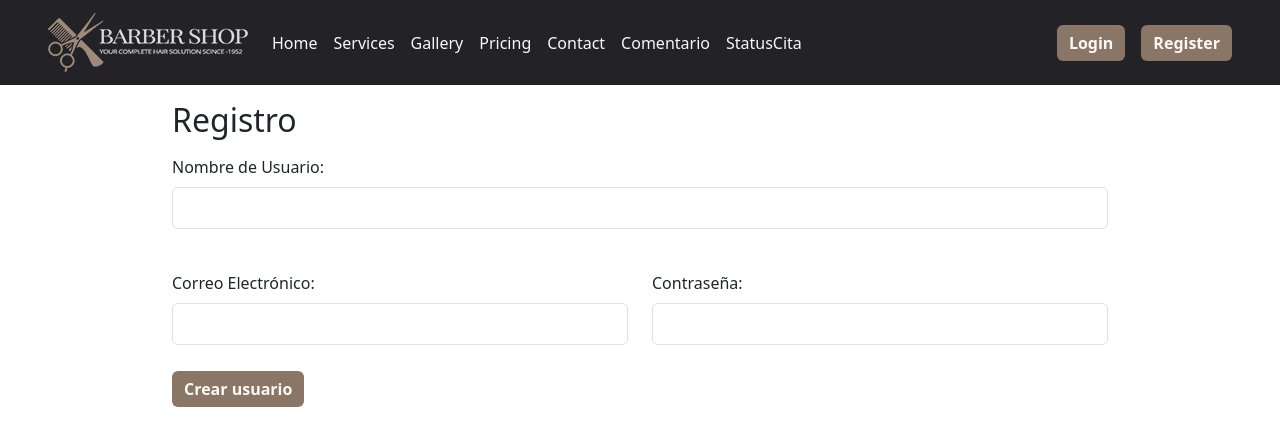
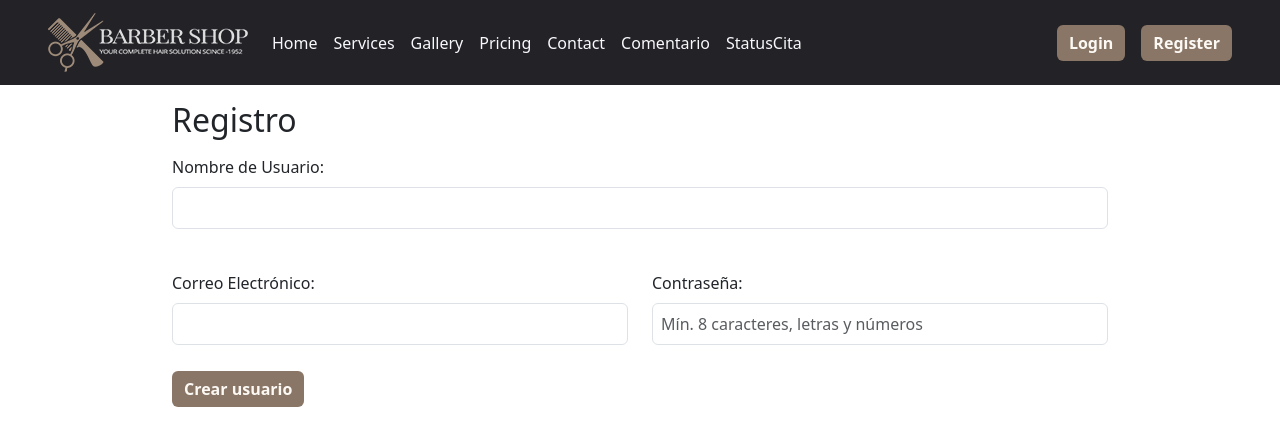
Before and after one commit to Osvaldo-1/Proyecto-Barber-Shop, a React (Create React App) app in the folder barbershop/: page /register in a window 1280 px wide. Shown: the top 446 px of the page. Built offline with nearby package versions, Linux system fonts and the light colour scheme.

Commit message:
validador de register

```diff
--- a/barbershop/src/pages/Adminhome.jsx
+++ b/barbershop/src/pages/Adminhome.jsx
@@ -5,7 +5,6 @@ import DashboardOverview from '../components/AdminDashboardOverview';
 import AppointmentsList from '../components/AdminAppointmentsList';
 import ServicesManagement from '../components/AdminServicesManagement';
 import UsersManagement from '../components/AdminUsersManagement';
-import Settings from '../components/AdminSettings';
 import CommentsManagement from '../components/AdminCommentsManagement';
 import AdminArticles from '../components/AdminArticles';
 
@@ -23,7 +22,6 @@ function Adminhome() {
             <AppointmentsList />
             <ServicesManagement />
             <UsersManagement />
-            <Settings />
             <CommentsManagement/>
             <AdminArticles />
           </Col>
--- a/barbershop/src/pages/Register.jsx
+++ b/barbershop/src/pages/Register.jsx
@@ -3,121 +3,156 @@ import { useNavigate } from 'react-router-dom';
 import { Form, Row, Col } from 'react-bootstrap';
 import Btn from '../components/Btn.jsx';
 import supabase from '../supabaseClient.js';
-import { useAuth } from "../context/AuthContext"; // Importamos el contexto
-import '../Styles/Register.css'; // Importa tu cliente de Supabase
+import { useAuth } from "../context/AuthContext";
+import '../Styles/Register.css';
+
+//–––  Expresiones regulares y constantes de validación ––––––––––––––––––
+const emailRegex   = /^[^\s@]+@[^\s@]+\.[^\s@]+$/;                       // formato e-mail simple
+const nameRegex = /^[A-Za-z0-9._-]{1,30}$/; // Letras, números, punto, guion y guion bajo (1-50)
+const passRegex    = /^(?=.*[A-Za-z])(?=.*\d)[A-Za-z\d!@#$%^&*?]{8,}$/;  // ≥8, letras y números (signos opcionales)
+const MAX_LENGTH   = 50;
+//––––––––––––––––––––––––––––––––––––––––––––––––––––––––––––––––––––––––
 
 function RegistroUsuario() {
   const { user } = useAuth();
   const [nombreUsuario, setNombreUsuario] = useState('');
-  const [email, setEmail] = useState('');
-  const [password, setPassword] = useState('');
-  const [rol, setRol] = useState('2');
-  const [registrando, setRegistrando] = useState(false);
+  const [email,         setEmail]         = useState('');
+  const [password,      setPassword]      = useState('');
+  const [rol,           setRol]           = useState('2');
+  const [registrando,   setRegistrando]   = useState(false);
   const [mensajeRespuesta, setMensajeRespuesta] = useState('');
   const [error, setError] = useState(null);
   const navigate = useNavigate();
 
-  const handleRolChange = (event) => {
-    setRol(event.target.value);
-  };
+  const handleRolChange = (e) => setRol(e.target.value);
 
-  const handleSubmit = async (event) => {
-    event.preventDefault();
+  const handleSubmit = async (e) => {
+    e.preventDefault();
     setRegistrando(true);
     setMensajeRespuesta('');
     setError(null);
 
+    //––– 1. Validación de datos en cliente ––––––––––––––––––––––
+    if (!nameRegex.test(nombreUsuario)) {
+      setError('El nombre solo puede contener letras y espacios (máx. 50 caracteres).');
+      setRegistrando(false); return;
+    }
+    if (email.length > MAX_LENGTH || !emailRegex.test(email)) {
+      setError('Introduce un correo válido (máx. 50 caracteres).');
+      setRegistrando(false); return;
+    }
+    if (!passRegex.test(password)) {
+      setError('La contraseña debe tener mínimo 8 caracteres e incluir letras y números.');
+      setRegistrando(false); return;
+    }
+    //–––––––––––––––––––––––––––––––––––––––––––––––––––––––––––
+
     try {
-      // 1. Crear usuario en Supabase Auth
-      const { error: authError } = await supabase.auth.signUp({
-        email,
-        password,
-      });
-
+      // 2. Crear usuario en Supabase Auth
+      const { error: authError } = await supabase.auth.signUp({ email, password });
       if (authError) throw authError;
 
+      // 3. Cerrar sesión para evitar que entre directo
       await supabase.auth.signOut();
 
-      // 2. Insertar datos en la tabla personalizada `usuario`
-      const { error: dbError } = await supabase.from('usuario').insert([
-        { nombreusuario: nombreUsuario, correousuario: email, contrasenausuario: password, rolidrol: rol }
-      ]);
-
+      // 4. Insertar datos en la tabla personalizada `usuario`
+      const { error: dbError } = await supabase
+        .from('usuario')
+        .insert([{
+          nombreusuario: nombreUsuario,
+          correousuario: email,
+          contrasenausuario: password,
+          rolidrol: rol
+        }]);
       if (dbError) throw dbError;
 
       setRegistrando(false);
       setMensajeRespuesta('Cuenta creada exitosamente. Por favor, inicia sesión.');
-
-      setTimeout(() => {
-        navigate('/login'); // Redirige al login
-      }, 2000); // Espera 2 segundos antes de redirigir
+      setTimeout(() => navigate('/login'), 2000);
     } catch (err) {
       setRegistrando(false);
       setError(err.message || 'Hubo un error al registrar la cuenta.');
     }
   };
+
   return (
-    <>
-    <Form onSubmit={handleSubmit} className='container my-3 w-75'>
+    <Form onSubmit={handleSubmit} className="container my-3 w-75">
       <h2>Registro</h2>
-      <Form.Group className='my-3'>
+
+      <Form.Group className="my-3">
         <Form.Label htmlFor="nombreUsuario">Nombre de Usuario:</Form.Label>
         <Form.Control
-              className='p-2'
+          id="nombreUsuario"
           type="text"
-              id="nombreUsuario"
+          className="p-2"
           value={nombreUsuario}
           onChange={(e) => setNombreUsuario(e.target.value)}
-              required />
+          maxLength={MAX_LENGTH}
+          pattern={nameRegex.source}      // validación HTML extra
+          required
+        />
       </Form.Group>
+
       <Row>
         <Col>
-          <Form.Group className='my-3'>
+          <Form.Group className="my-3">
             <Form.Label htmlFor="email">Correo Electrónico:</Form.Label>
             <Form.Control
-              className='p-2'
+              id="email"
               type="email"
-              id="email"
+              className="p-2"
               value={email}
               onChange={(e) => setEmail(e.target.value)}
-              required />
+              maxLength={MAX_LENGTH}
+              required
+            />
           </Form.Group>
         </Col>
+
         <Col>
-          <Form.Group className='my-3'>
+          <Form.Group className="my-3">
             <Form.Label htmlFor="password">Contraseña:</Form.Label>
             <Form.Control
-              className='p-2'
+              id="password"
               type="password"
-              id="password"
+              className="p-2"
               value={password}
               onChange={(e) => setPassword(e.target.value)}
-              required />
+              required
+              // placeholder para guiar al usuario
+              placeholder="Mín. 8 caracteres, letras y números"
+            />
           </Form.Group>
         </Col>
-        {user ? (
+
+        {user && (
           <Col>
-          <Form.Group className='my-3'>
-            <Form.Label htmlFor="password" >Rol:</Form.Label>
-            <Form.Select htmlFor="rol" id="rol" className='p-2' value={rol} onChange={handleRolChange}>
+            <Form.Group className="my-3">
+              <Form.Label htmlFor="rol">Rol:</Form.Label>
+              <Form.Select
+                id="rol"
+                className="p-2"
+                value={rol}
+                onChange={handleRolChange}
+              >
                 <option value="2">Usuario</option>
                 <option value="1">Admin</option>
               </Form.Select>
             </Form.Group>
           </Col>
-        ) : (
-          ""
-        ) }
+        )}
+      </Row>
 
-      </Row>
-      <div>
-        <Btn tp="submit" text={registrando ? 'Registrando...' : 'Crear usuario'} classStyle="btn-color" disabled={registrando}/>
-      </div>
+      <Btn
+        tp="submit"
+        text={registrando ? 'Registrando...' : 'Crear usuario'}
+        classStyle="btn-color"
+        disabled={registrando}
+      />
 
       {mensajeRespuesta && <p className="success">{mensajeRespuesta}</p>}
       {error && <p className="error">{error}</p>}
     </Form>
-    </>
   );
 }
 
```
Also changed, not shown: barbershop/src/pages/Login.jsx (line endings or trailing spaces). Lines whose indentation alone changed are shown as unchanged.
